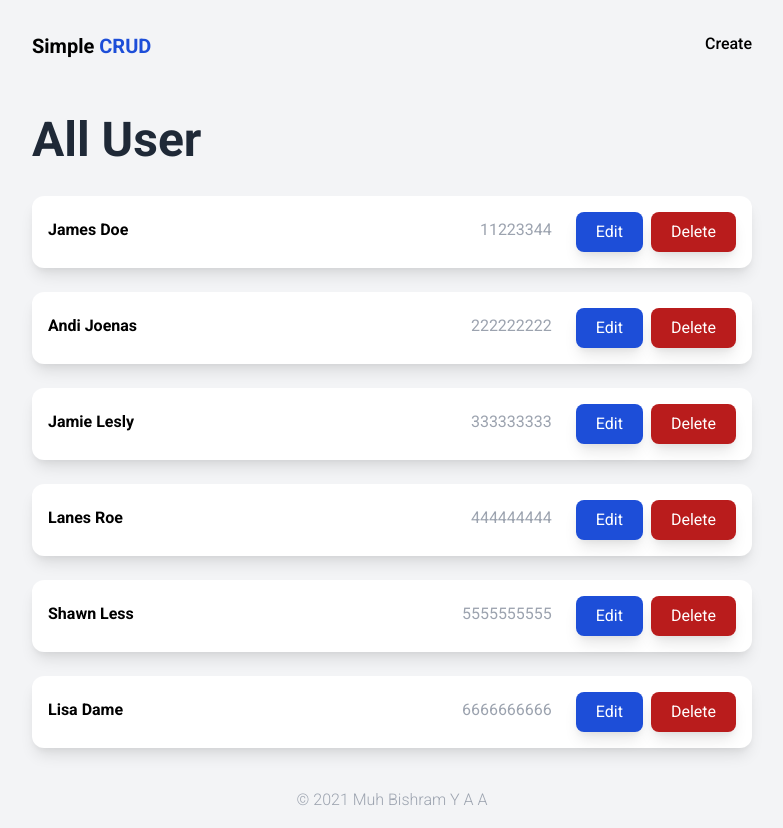
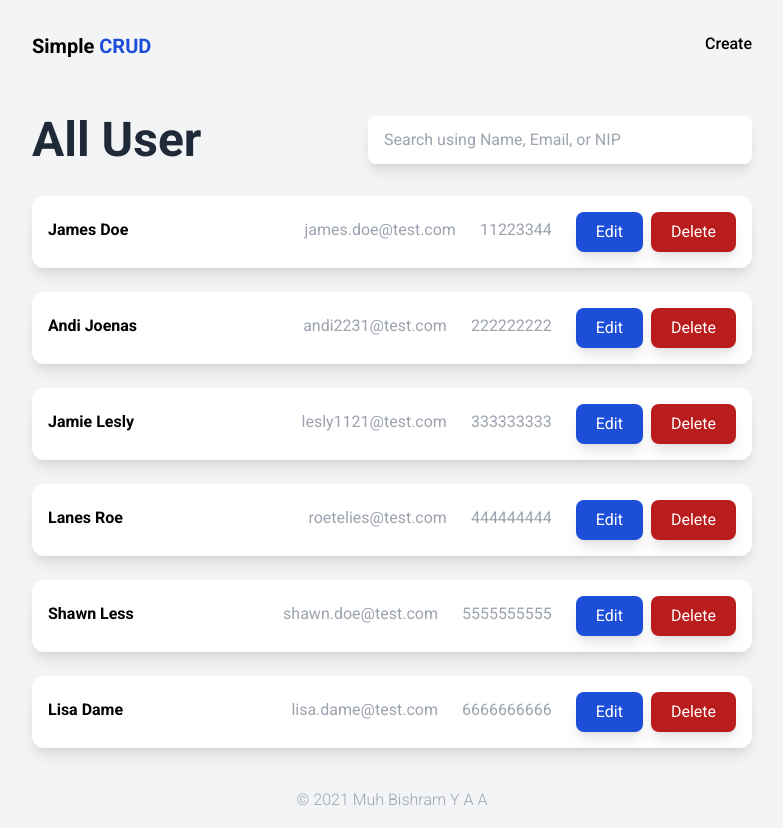
Before and after one commit to mbishram/simple-crud, a Next.js app: page / in a window 1280 px wide. Shown: the whole page, without its empty margins (248-1031 px from the left). Built offline with nearby package versions, Linux system fonts and the light colour scheme.

Commit message:
Add filter functionality

```diff
--- a/src/components/Input.tsx
+++ b/src/components/Input.tsx
@@ -3,14 +3,15 @@ import { HTMLProps } from "react";
 export function Input({
 	className,
 	placeholder,
+	label,
 	id,
 	...props
 }: HTMLProps<HTMLInputElement>) {
 	return (
 		<div className={className}>
-			{placeholder && (
+			{label && (
 				<label htmlFor={id} className="block mb-2 text-gray-400">
-					{placeholder}
+					{label}
 				</label>
 			)}
 			<input
--- a/src/components/User.tsx
+++ b/src/components/User.tsx
@@ -2,23 +2,28 @@ import { User as UserType } from "@/types/user";
 import { Button } from "@/components/Button";
 import { UserUtils } from "@/utils/user-utils";
 import Link from "next/link";
+import { useRouter } from "next/router";
 
-export function User({ data: { id, name, nip }, setData }: Props) {
+export function User({ data: { id, name, nip, email }, setData }: Props) {
+	const router = useRouter();
+
 	const handleDelete = (userId: number) => {
 		const res = UserUtils.deleteUser(userId);
 		setData(res.data);
 	};
 
 	return (
-		<Link href={`/${id}`}>
-			<a>
-				<article className="bg-white p-4 rounded-xl shadow-lg flex gap-6 items-center">
+		<article
+			className="bg-white p-4 rounded-xl shadow-lg flex gap-6 items-center cursor-pointer"
+			onClick={() => router.push(`/${id}`)}
+		>
 			<p className="font-bold mb-1 flex-grow">
 				{name || "Name is Missing"}
 			</p>
-					<p className="mb-1 text-gray-400">
-						{nip || "NIP is Missing"}
+			<p className="mb-1 text-gray-400 sm:block hidden overflow-ellipsis">
+				{email || "Email is Missing"}
 			</p>
+			<p className="mb-1 text-gray-400">{nip || "NIP is Missing"}</p>
 			<div className="flex gap-2">
 				<Link href={`/${id}/edit`}>
 					<a>
@@ -38,8 +43,6 @@ export function User({ data: { id, name, nip }, setData }: Props) {
 				</Button>
 			</div>
 		</article>
-			</a>
-		</Link>
 	);
 }
 
--- a/src/pages/[id]/edit.tsx
+++ b/src/pages/[id]/edit.tsx
@@ -53,6 +53,7 @@ export default function Edit() {
 								))}
 
 							<Input
+								label="Name"
 								placeholder="Name"
 								name="name"
 								id="name"
@@ -61,6 +62,7 @@ export default function Edit() {
 								value={values.name}
 							/>
 							<Input
+								label="NIP"
 								placeholder="NIP"
 								name="nip"
 								id="nip"
@@ -69,6 +71,7 @@ export default function Edit() {
 								value={values.nip}
 							/>
 							<Input
+								label="Telephone"
 								placeholder="Telephone"
 								name="tlp"
 								id="tlp"
@@ -77,6 +80,7 @@ export default function Edit() {
 								value={values.tlp}
 							/>
 							<Input
+								label="Email"
 								placeholder="Email"
 								name="email"
 								id="email"
--- a/src/pages/create.tsx
+++ b/src/pages/create.tsx
@@ -45,6 +45,7 @@ export default function Create() {
 							))}
 
 						<Input
+							label="Name"
 							placeholder="Name"
 							name="name"
 							id="name"
@@ -53,6 +54,7 @@ export default function Create() {
 							value={values.name}
 						/>
 						<Input
+							label="NIP"
 							placeholder="NIP"
 							name="nip"
 							id="nip"
@@ -61,6 +63,7 @@ export default function Create() {
 							value={values.nip}
 						/>
 						<Input
+							label="Telephone"
 							placeholder="Telephone"
 							name="tlp"
 							id="tlp"
@@ -69,6 +72,7 @@ export default function Create() {
 							value={values.tlp}
 						/>
 						<Input
+							label="Email"
 							placeholder="Email"
 							name="email"
 							id="email"
--- a/src/pages/index.tsx
+++ b/src/pages/index.tsx
@@ -1,28 +1,37 @@
 import Head from "next/head";
 import { MainLayout } from "@/layouts/MainLayout";
 import { UserUtils } from "@/utils/user-utils";
-import { useState } from "react";
-import { User as UserType } from "@/types/user";
+import { FormEvent, useState } from "react";
 import { User } from "@/components/User";
+import { Input } from "@/components/Input";
 
 export default function Home() {
 	const [allData, setAllData] = useState(UserUtils.getAllUser().data);
 
-	const handleSetAllData = (data: Array<UserType>) => setAllData(data);
+	const handleSearch = (event: FormEvent<HTMLInputElement>) => {
+		setAllData(UserUtils.searchUser(event.currentTarget.value).data);
+	};
 
 	return (
 		<MainLayout>
 			<Head>
 				<title>Home - {process.env.NEXT_PUBLIC_APP_NAME}</title>
 			</Head>
-			<h2 className="text-5xl font-bold text-gray-800 mb-8">All User</h2>
+			<div className="flex justify-between mb-8 items-end gap-6">
+				<h2 className="text-5xl font-bold text-gray-800">All User</h2>
+				<Input
+					placeholder="Search using Name, Email, or NIP"
+					className="w-96"
+					onChange={handleSearch}
+				/>
+			</div>
 			<div className="grid gap-6">
 				{allData.length ? (
 					allData?.map((user, index) => (
 						<User
 							key={`user-${index}`}
 							data={user}
-							setData={handleSetAllData}
+							setData={setAllData}
 						/>
 					))
 				) : (
--- a/src/utils/user-utils.ts
+++ b/src/utils/user-utils.ts
@@ -96,7 +96,7 @@ export class UserUtils {
 
 		return {
 			success: true,
-			message: `User did not exist!`,
+			message: `User has been found!`,
 			data: filteredData,
 		};
 	}
```
Lines whose indentation alone changed are shown as unchanged.
